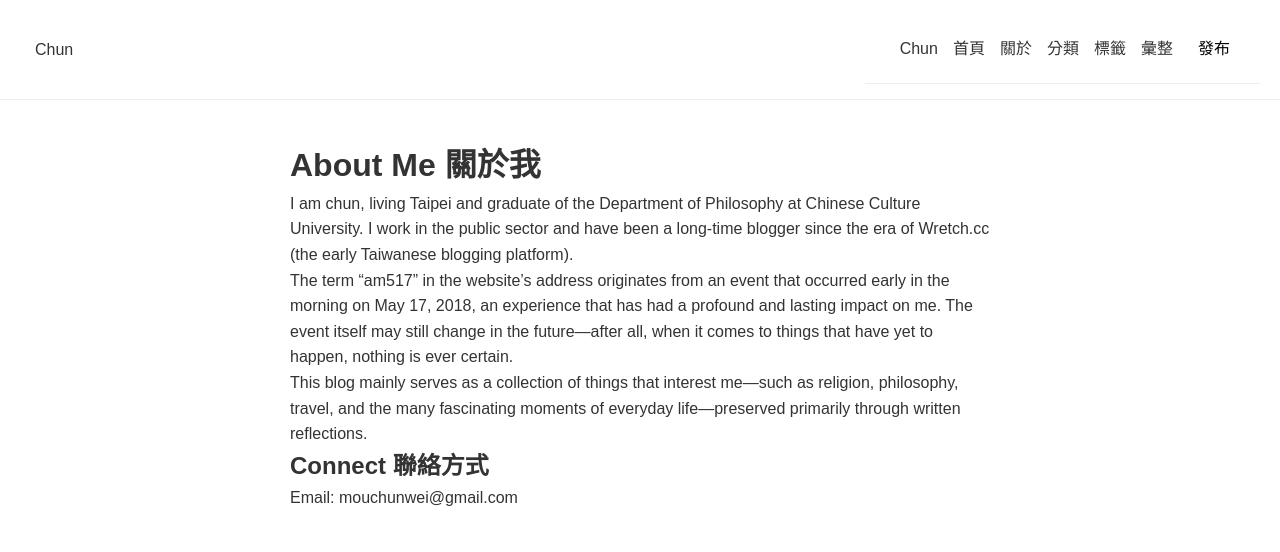
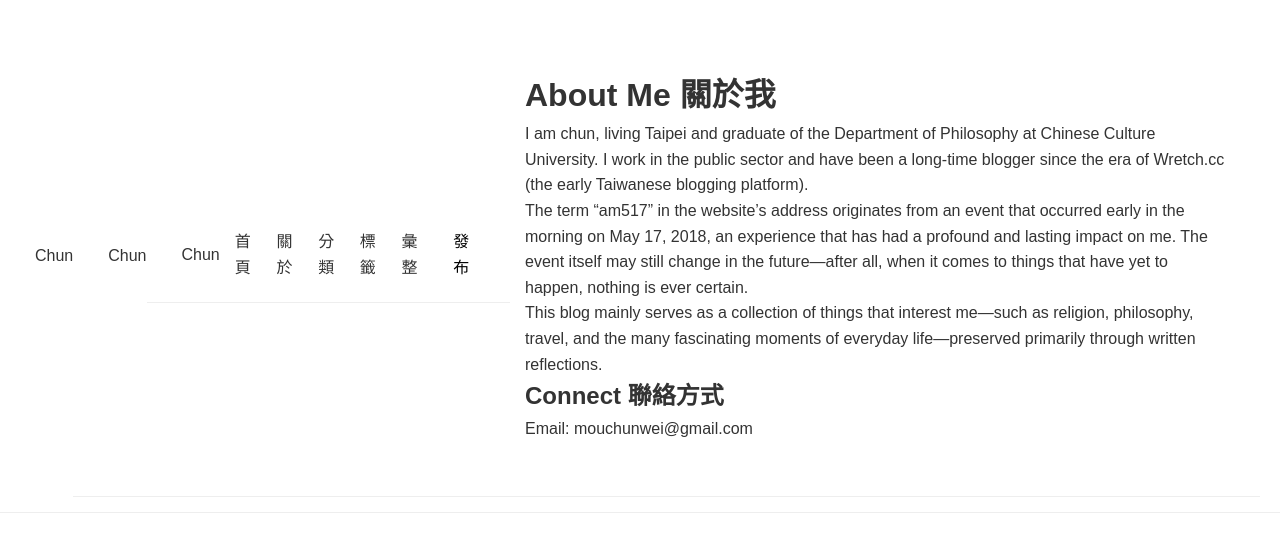
Before and after one commit to chunslifestyle/chunslifestyle.github.io, a Jekyll site: the page built from about.md, in a window 1280 px wide. Shown: the top 552 px of the page. Built offline with Jekyll 4.4.1, drawn with Linux system fonts in a browser that asks for light colours.

Commit message:
Update default.html

```diff
--- a/_layouts/default.html
+++ b/_layouts/default.html
@@ -30,6 +30,11 @@
 
   <div class="nav-toggle" onclick="toggleNav()">☰</div>
 
+  <div class="nav">
+  <div><a href="/">Chun</a></div>
+
+  <div class="nav-toggle" onclick="toggleNav()">☰</div>
+
   <div class="nav-links">
     <a href="/">首頁</a>
     <a href="/about.html">關於</a>
@@ -42,8 +47,6 @@
     </a>
   </div>
 </div>
-</div>
-</div>
 <div class="container">{{ content }}</div>
 <script>
 function toggleNav(){const l=document.querySelector('.nav-links');l.style.display=(l.style.display==='flex')?'none':'flex';}
```
